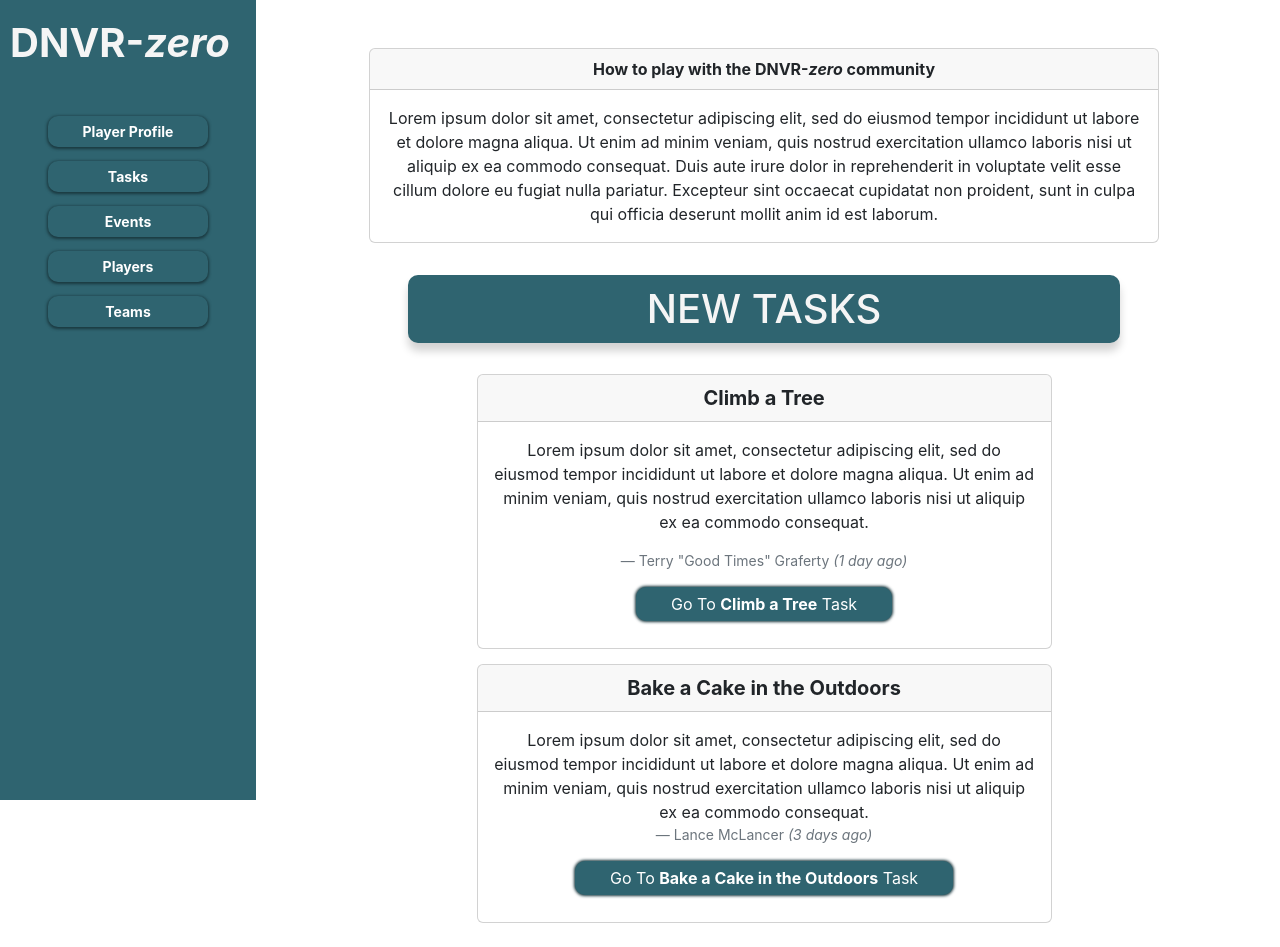
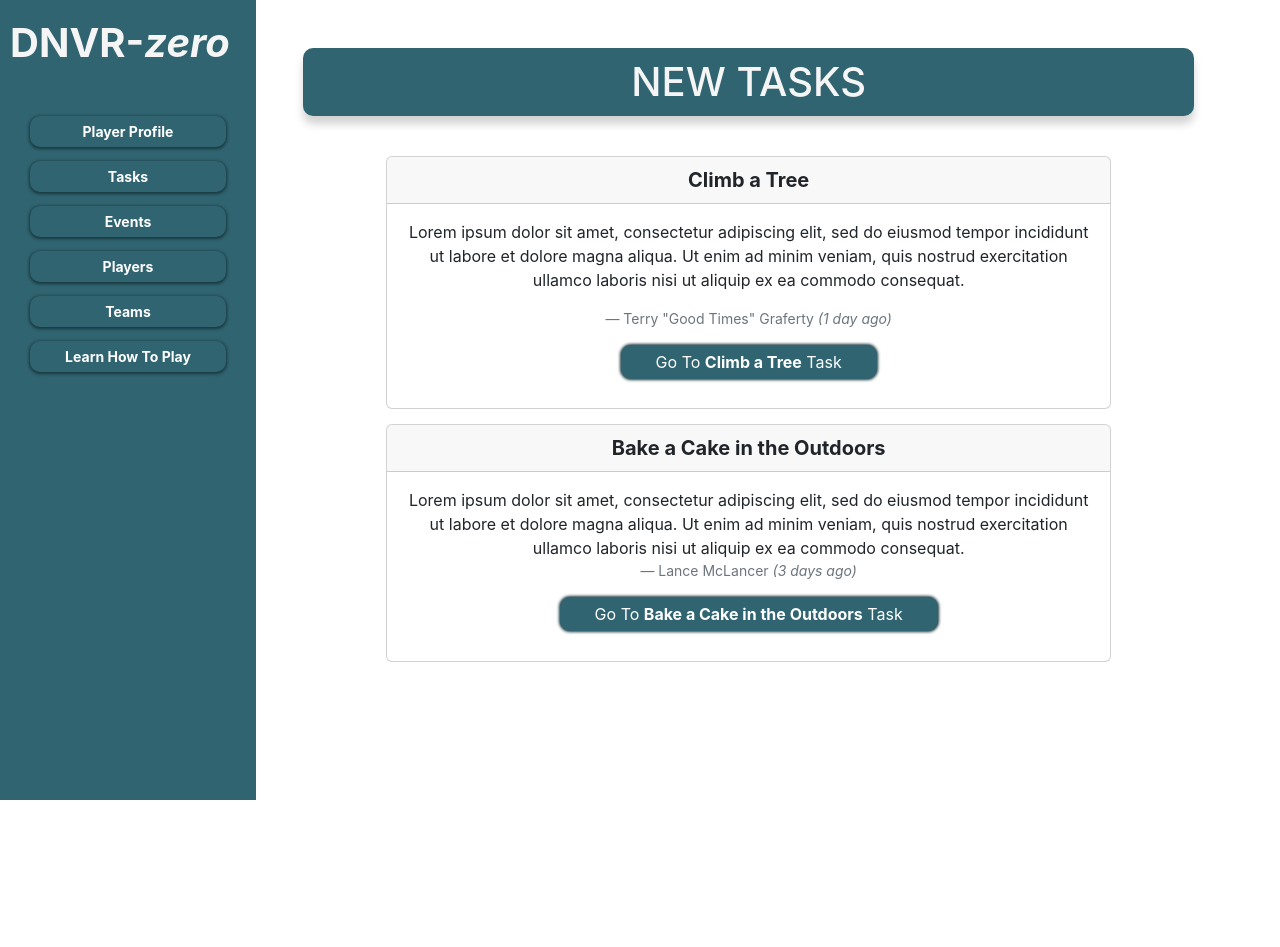
Before and after one commit to dnvr-zero/dnvr-zero-fe, a React (Create React App) app: page / in a window 1280 px wide. After the commit the page ends 800 px from the top, so only its background shows below. Built offline with nearby package versions, Linux system fonts and the light colour scheme.

Commit message:
Changed GameInfoCard to GameInfoModal and created a game instruction modal

```diff
--- a/src/App.tsx
+++ b/src/App.tsx
@@ -27,7 +27,7 @@ const App: React.FC<AppProps> = () => {
 			{showMobileNav ? (
 				<Row>
 					<Col>
-						<MobileDropDownMenu />
+						{/* <MobileDropDownMenu /> */}
 						<HomePage />
 					</Col>
 				</Row>
@@ -36,7 +36,7 @@ const App: React.FC<AppProps> = () => {
 					<Col xs={2}>
 						<SideBarNav />
 					</Col>
-					<Col xs={9} className="d-flex flex-column align-items-center justify-content-space-evenly p-4 h-100">
+					<Col xs={10} className="d-flex flex-column p-5">
 						<HomePage />
 					</Col>
 				</Row>
--- a/src/components/GameInfoCard.tsx
+++ /dev/null
@@ -1,30 +0,0 @@
-import '../styles/GameInfoCard.css'
-import * as React from 'react';
-import { Card } from 'react-bootstrap';
-
-interface GameInfoCardProps {}
-
-const GameInfoCard: React.FC<GameInfoCardProps> = () => {
-	return (
-		<Card className="game-howto-info-card-container text-center mt-4">
-			<Card.Header>
-				<strong>
-					How to play with the DNVR-<i>zero</i> community
-				</strong>
-			</Card.Header>
-			<Card.Body>
-				<Card.Text>
-					Lorem ipsum dolor sit amet, consectetur adipiscing elit, sed do
-					eiusmod tempor incididunt ut labore et dolore magna aliqua. Ut enim ad
-					minim veniam, quis nostrud exercitation ullamco laboris nisi ut
-					aliquip ex ea commodo consequat. Duis aute irure dolor in
-					reprehenderit in voluptate velit esse cillum dolore eu fugiat nulla
-					pariatur. Excepteur sint occaecat cupidatat non proident, sunt in
-					culpa qui officia deserunt mollit anim id est laborum.
-				</Card.Text>
-			</Card.Body>
-		</Card>
-	);
-};
-
-export default GameInfoCard;
--- /dev/null
+++ b/src/components/GameInfoModal.tsx
@@ -0,0 +1,45 @@
+import * as React from 'react';
+import { Modal } from 'react-bootstrap';
+
+interface GameInfoModalProps {
+	show: boolean;
+	onHide: () => void;
+}
+
+const GameInfoModal: React.FC<GameInfoModalProps> = ({ show, onHide }) => {
+	return (
+		<Modal
+			show={show}
+			onHide={onHide}
+			size="lg"
+			aria-labelledby="contained-modal-title-vcenter"
+			centered
+		>
+			<Modal.Header closeButton>
+				<Modal.Title>
+					Learn How To Play <strong>DNVR-<i>zero</i></strong>
+				</Modal.Title>
+			</Modal.Header>
+			<Modal.Body>
+				<p>
+					<b>#1.</b> Lorem ipsum dolor sit amet, consectetur adipiscing elit,
+					sed do eiusmod tempor incididunt ut labore et dolore magna aliqua.
+					<br></br>
+					<br></br>
+					<b>#2.</b> Ut enim ad minim veniam, quis nostrud exercitation ullamco
+					laboris nisi ut aliquip ex ea commodo consequat.
+					<br></br>
+					<br></br>
+					<b>#3.</b> Duis aute irure dolor in reprehenderit in voluptate velit
+					esse cillum dolore eu fugiat nulla pariatur.
+					<br></br>
+					<br></br>
+					<b>#4.</b> Excepteur sint occaecat cupidatat non proident, sunt in
+					culpa qui officia deserunt mollit anim id est laborum.
+				</p>
+			</Modal.Body>
+		</Modal>
+	);
+};
+
+export default GameInfoModal;
--- a/src/components/HomePage.tsx
+++ b/src/components/HomePage.tsx
@@ -1,16 +1,13 @@
-import '../styles/HomePage.css';
 import * as React from 'react';
-import GameInfoCard from './GameInfoCard';
 import NewTasksOnHomePage from './NewTasksOnHomePage';
 
 interface HomePageProps {}
 
 const HomePage: React.FC<HomePageProps> = () => {
 	return (
-		<div className="homepage-container">
-			<GameInfoCard />
+		<>
 			<NewTasksOnHomePage />
-		</div>
+		</>
 	);
 };
 
--- a/src/components/MobileDropDownMenu.tsx
+++ b/src/components/MobileDropDownMenu.tsx
@@ -21,7 +21,7 @@ const MobileDropDownMenu: React.FC<MobileDropDownMenuProps> = () => {
 							<NavDropdown.Item href="players">Players</NavDropdown.Item>
 							<NavDropdown.Item href="teams">Teams</NavDropdown.Item>
 							<NavDropdown.Divider />
-							<NavDropdown.Item href="about">About</NavDropdown.Item>
+							<NavDropdown.Item href="learn-hot-to-play">Learn How To Play</NavDropdown.Item>
 						</NavDropdown>
 					</Nav>
 				</Navbar.Collapse>
--- a/src/components/SideBarButtons.tsx
+++ b/src/components/SideBarButtons.tsx
@@ -1,10 +1,13 @@
 import '../styles/SideBarButtons.css';
 import * as React from 'react';
 import { ButtonGroup, Button } from 'react-bootstrap';
+import GameInfoModal from './GameInfoModal';
 
 interface SideBarButtonsProps {}
 
 const SideBarButtons: React.FC<SideBarButtonsProps> = () => {
+	const [showModal, setShowModal] = React.useState<boolean>(false);
+
 	return (
 		<ButtonGroup vertical className="nav-button-container" size="sm">
 			<Button id="playerProfileButton">Player Profile</Button>
@@ -12,6 +15,10 @@ const SideBarButtons: React.FC<SideBarButtonsProps> = () => {
 			<Button id="eventsButton">Events</Button>
 			<Button id="playersButton">Players</Button>
 			<Button id="teamsButton">Teams</Button>
+			<Button id="learnButton" onClick={() => setShowModal(true)}>
+				Learn How To Play
+			</Button>
+            <GameInfoModal show={showModal} onHide={() => setShowModal(false)} />
 		</ButtonGroup>
 	);
 };
--- a/src/styles/GameInfoCard.css
+++ /dev/null
@@ -1,3 +0,0 @@
-.game-howto-info-card-container {
-	margin-bottom: 4%;
-}
--- a/src/styles/HomePage.css
+++ /dev/null
@@ -1,11 +0,0 @@
-.homepage-container {
-	/* margin-right: auto; */
-	margin-left: auto;
-	max-width: 90%;
-    position: relative;
-    width: 85%;
-	/* padding-right: 15px; */
-	/* padding-left: 15px; */
-    /* align-items: center; */
-    /* justify-content: space-around; */
-}
--- a/src/styles/SideBarButtons.css
+++ b/src/styles/SideBarButtons.css
@@ -7,7 +7,8 @@
 #tasksButton,
 #eventsButton,
 #playersButton,
-#teamsButton {
+#teamsButton,
+#learnButton {
 	border-radius: 10px;
 	box-shadow: 0 1px 3px 1px #1a383f;
 	font-weight: 700;
@@ -21,7 +22,8 @@
 #tasksButton:hover,
 #eventsButton:hover,
 #playersButton:hover,
-#teamsButton:hover {
+#teamsButton:hover,
+#learnButton:hover {
 	box-shadow: 0 1px 5px 2px #1a383f;
 	background-color: #418999;
 }
```
